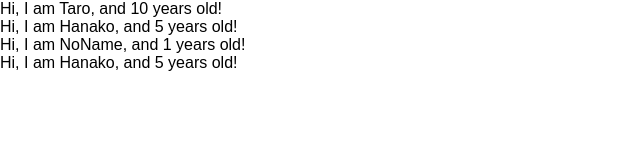
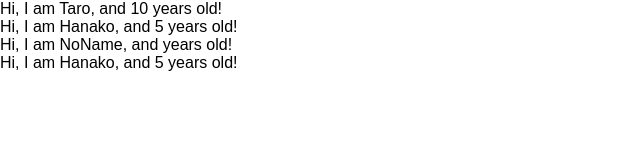
Before and after one commit to katsu105/udemy-react-redux-crud-application2, a React (Create React App) app: page / in a window 1280 px wide. Shown: the top 160 px of the page, without its empty margins (0-640 px from the left). Built offline with nearby package versions, Linux system fonts and the light colour scheme.

Commit message:
learn prop-types

```diff
--- a/src/App.js
+++ b/src/App.js
@@ -1,10 +1,11 @@
 import React from 'react';
+import PropTypes from 'prop-types'
 
 const App = () => {
   const profiles = [
     { name: "Taro", age: 10 },
     { name: "Hanako", age: 5 },
-    { name: " NoName" }
+    { name: "NoName" }
  ]
   return (
   <div>
@@ -22,8 +23,8 @@ const User = (props) => {
 return <div>Hi, I am {props.name}, and {props.age} years old!</div>
 }
 
-User.defaultProps = {
-  age: 1
+User.propTypes = {
+  age: PropTypes.nunber
 }
 
 
```
